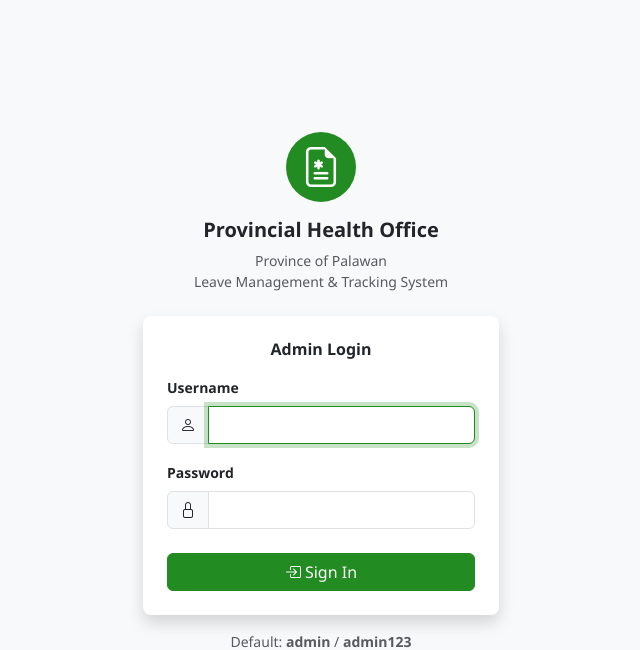
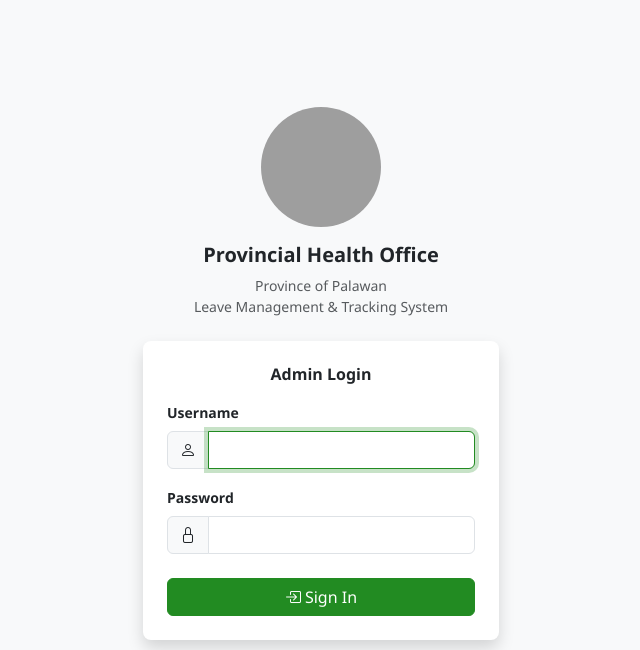
Before and after one commit to Sekki011604/Leave-Tracker, a PHP site: page /PHO/login.php in a window 1280 px wide. Shown: the top 650 px of the page, without its empty margins (319-959 px from the left). Run offline with PHP 8.4, Linux system fonts and the light colour scheme; grey boxes are pictures that could not be loaded.

Commit message:
fix logo in login page

```diff
--- a/login.php
+++ b/login.php
@@ -47,7 +47,8 @@ if ($_SERVER['REQUEST_METHOD'] === 'POST') {
 <div class="col-sm-8 col-md-5 col-lg-4">
 
     <div class="text-center mb-4">
-        <div class="login-logo mx-auto mb-3"><i class="bi bi-file-earmark-medical fs-1 text-white"></i></div>
+        <img src="https://scontent.fmnl13-2.fna.fbcdn.net/v/t39.30808-6/239470877_366781958265636_3035717695931803955_n.jpg?_nc_cat=107&ccb=1-7&_nc_sid=6ee11a&_nc_eui2=AeH65r2kvwylISgzQDbdHykxqy208_2sh0SrLbTz_ayHRGh8rkZJ4gsiUhRy8dEAVrNNYkJrTb-lYCYrs-HtLJBd&_nc_ohc=mnUECLTMsqIQ7kNvwHaKmP1&_nc_oc=Adk5dH951M3QbhLCILVP5JzqUXB_Y3HllpVaQppI3LB_xxeYkJSiMXWgjLpdZkNabsI&_nc_zt=23&_nc_ht=scontent.fmnl13-2.fna&_nc_gid=B-UCbRP8_2CNNW799nsAmA&oh=00_AfvVkIUxWUDJ50CZ1yI660nRZfkmF779ROMdV5mICCW7Nw&oe=699849A9"
+             alt="PHO Palawan Logo" class="rounded-circle mb-3" style="width: 120px; height: 120px; object-fit: cover;">
         <h5 class="fw-bold text-dark">Provincial Health Office</h5>
         <p class="text-muted small mb-0">Province of Palawan</p>
         <p class="text-muted small">Leave Management &amp; Tracking System</p>
```
